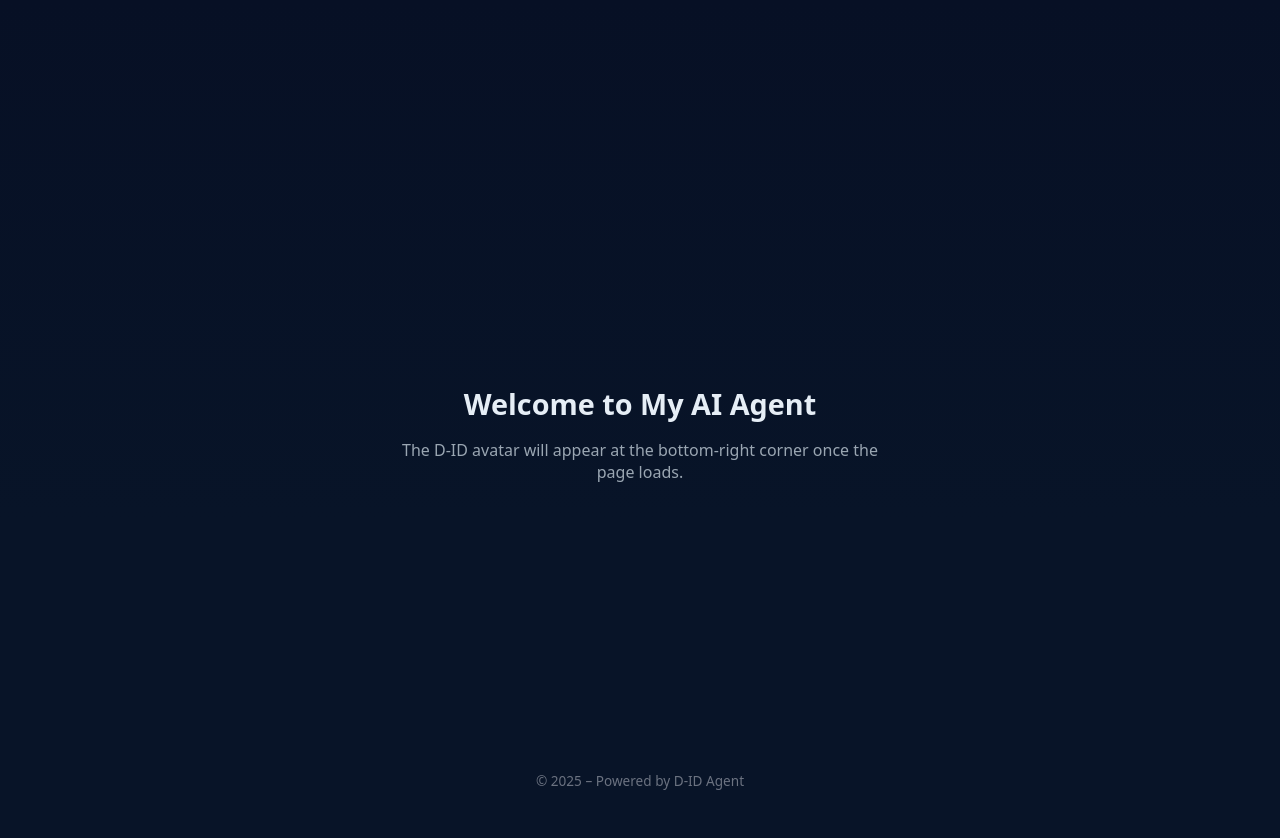
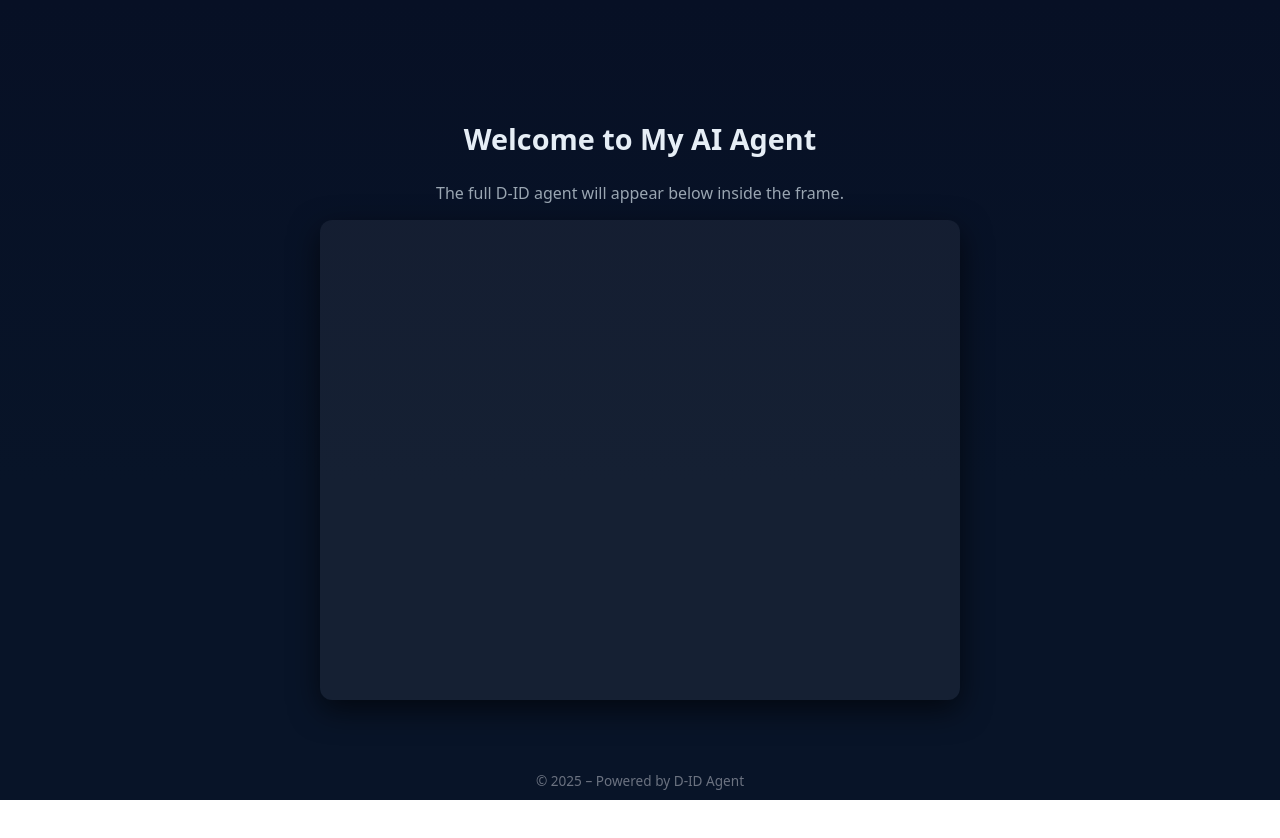
Before and after one commit to mohammedeyadeliwat-maker/YLLai-agent, a plain HTML site: page index.html in a window 1280 px wide. After the commit the page ends 800 px from the top, so only its background shows below. Drawn offline with Linux system fonts and the light colour scheme.

Commit message:
Add files via upload

```diff
--- a/index.html
+++ b/index.html
@@ -4,42 +4,65 @@
   <meta charset="utf-8" />
   <meta name="viewport" content="width=device-width,initial-scale=1" />
   <title>My AI Agent</title>
-  <meta name="description" content="Lightweight page hosting my D-ID AI agent" />
+  <meta name="description" content="Website embedding my D-ID AI agent (full mode)" />
   <link rel="preconnect" href="https://agent.d-id.com" crossorigin />
   <style>
     body {
       margin: 0;
-      height: 100vh;
-      background: linear-gradient(180deg,#071025 0%,#081428 60%);
+      background: linear-gradient(180deg, #071025 0%, #081428 60%);
       color: #e6eef6;
       font-family: system-ui, sans-serif;
+      height: 100vh;
+      display: flex;
+      flex-direction: column;
+      align-items: center;
+      justify-content: center;
+      text-align: center;
+    }
+
+    h1 { font-size: 1.8rem; margin-bottom: 0.5rem; }
+    p { color: #9aa6b2; margin-bottom: 1rem; }
+
+    /* Agent container */
+    #agent-container {
+      width: 640px;
+      max-width: 95vw;
+      height: 480px;
+      background: rgba(255, 255, 255, 0.05);
+      border-radius: 12px;
+      overflow: hidden;
+      box-shadow: 0 10px 30px rgba(0,0,0,0.6);
       display: flex;
       align-items: center;
       justify-content: center;
+    }
+
+    footer {
+      position: absolute;
+      bottom: 10px;
+      width: 100%;
       text-align: center;
-      padding: 2rem;
+      font-size: 0.85rem;
+      color: #6b7280;
     }
-    h1 {font-size: 1.8rem;margin-bottom:0.5rem;}
-    p {color:#9aa6b2;max-width:500px;}
-    footer{position:absolute;bottom:10px;width:100%;text-align:center;font-size:0.85rem;color:#6b7280;}
   </style>
 </head>
 <body>
-  <div>
-    <h1>Welcome to My AI Agent</h1>
-    <p>The D-ID avatar will appear at the bottom-right corner once the page loads.</p>
-  </div>
+  <h1>Welcome to My AI Agent</h1>
+  <p>The full D-ID agent will appear below inside the frame.</p>
 
-  <!-- Your D-ID Agent Widget -->
+  <!-- The container where the agent appears -->
+  <div id="agent-container"></div>
+
+  <!-- D-ID Full Embed Script -->
   <script type="module"
     src="https://agent.d-id.com/v2/index.js"
-    data-mode="fabio"
+    data-mode="full"
     data-client-key="Z29vZ2xlLW9hdXRoMnwxMTc3MDUxODMyNDYzNzk4Nzc0NTk6ZFRSNFRIUDZZeDhldWtid01Dbzlk"
     data-agent-id="v2_agt_P-Opka_4"
     data-name="did-agent"
     data-monitor="true"
-    data-orientation="horizontal"
-    data-position="right">
+    data-target-id="agent-container">
   </script>
 
   <footer>© 2025 – Powered by D-ID Agent</footer>
```
